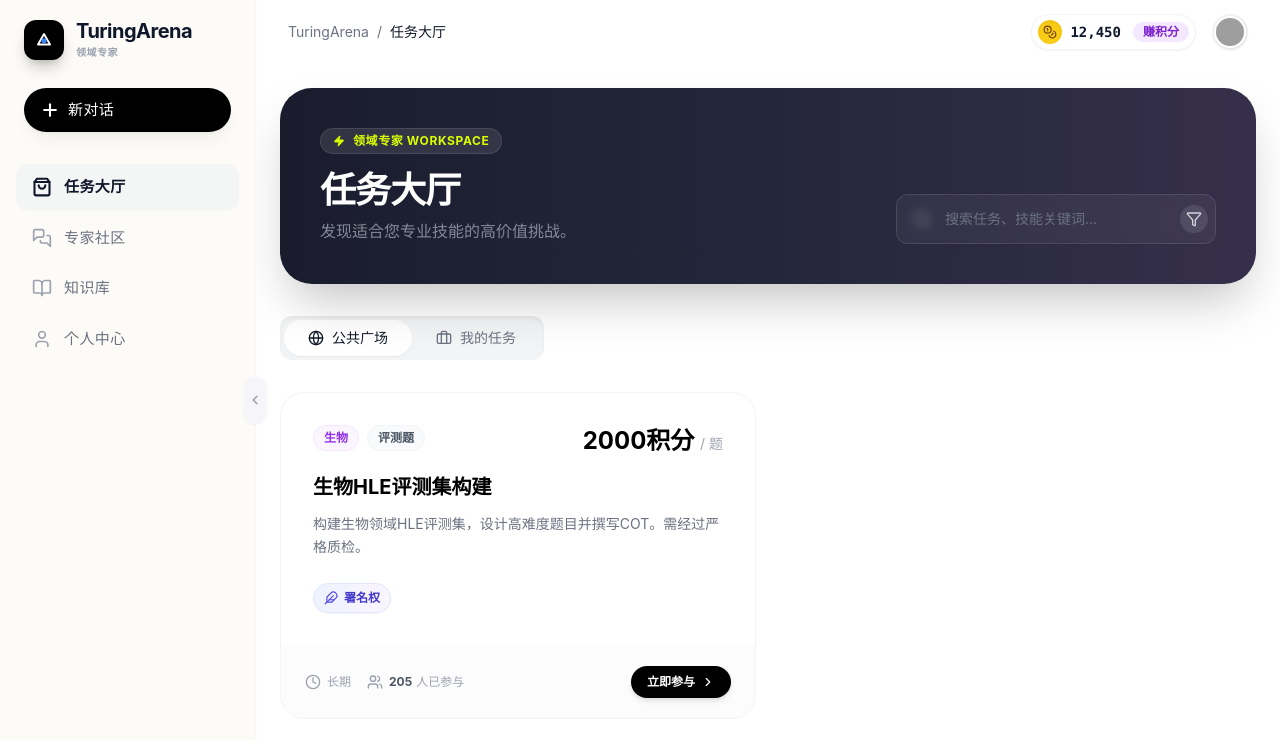
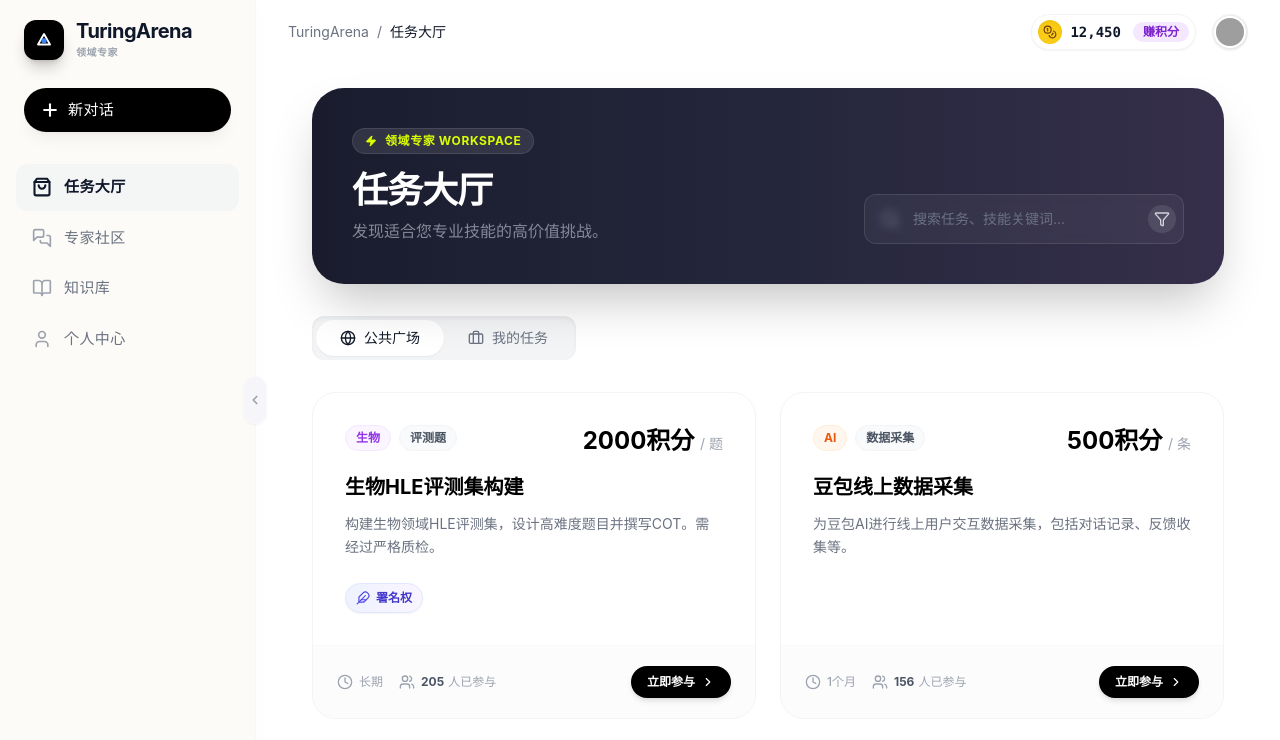
Before and after one commit to Kejin-LI/AI-Workspace, a React (Vite) app: page /expert in a window 1280 px wide. Shown: the top 740 px of the page. Built offline with nearby package versions, Linux system fonts and the light colour scheme; sample sign-in values are in the browser's storage; grey boxes are pictures that could not be loaded.

Commit message:
更新项目文档和页面：添加OnePager文档，优化个人中心教育背景信息

```diff
--- a/src/pages/TaskHall.tsx
+++ b/src/pages/TaskHall.tsx
@@ -19,7 +19,8 @@ import {
   Globe,
   Layout,
   TrendingUp,
-  Feather
+  Feather,
+  RefreshCw
 } from 'lucide-react';
 import { cn } from '../lib/utils';
 import { useNavigate, useLocation } from 'react-router-dom';
@@ -123,6 +124,28 @@ export function TaskHall() {
       color: 'border-lab-purple',
       royalty: true,
       attribution: true
+    },
+    {
+      id: 'doubao-001',
+      title: lang === 'zh' ? '豆包线上数据采集' : 'Doubao Online Data Collection',
+      type: lang === 'zh' ? '数据采集' : 'Data Collection',
+      domain: lang === 'zh' ? 'AI' : 'AI',
+      price: '500积分',
+      unit: lang === 'zh' ? '条' : 'item',
+      totalBudget: '$50,000',
+      deadline: lang === 'zh' ? '1个月' : '1 month',
+      applicants: 156,
+      requiredLevel: 'L3',
+      tags: ['数据采集', '豆包', 'AI'],
+      description: lang === 'zh'
+        ? '为豆包AI进行线上用户交互数据采集，包括对话记录、反馈收集等。'
+        : 'Collect online user interaction data for Doubao AI, including conversation logs and feedback.',
+      requirements: [
+        { icon: Globe, text: lang === 'zh' ? '中文能力' : 'Chinese Language' }
+      ],
+      color: 'border-lab-blue',
+      royalty: false,
+      attribution: false
     }
   ];
 
@@ -131,13 +154,8 @@ export function TaskHall() {
   const [taskAttempts, setTaskAttempts] = useState<Record<string, number>>({});
 
   const handleApply = (task: any) => {
-    // If already attempted and failed, don't allow re-apply
+    // If already passed and in_progress, just switch to 'my' tab
     const myTask = myTasks.find(t => t && t.id === task.id);
-    if (myTask && myTask.status === 'failed') {
-      return;
-    }
-
-    // If already passed and in_progress, just switch to 'my' tab
     if (myTask && myTask.status === 'in_progress') {
       setActiveTab('my');
       return;
@@ -174,6 +192,12 @@ export function TaskHall() {
          if (index === 0) correctOptionIndex = 1;
          if (index === 1) correctOptionIndex = 3;
          if (index === 2) correctOptionIndex = 2;
+      } else if (selectedTask?.id === 'doubao-001') {
+         // Doubao Data Collection Questions
+         // 0: B, 1: B, 2: B
+         if (index === 0) correctOptionIndex = 1;
+         if (index === 1) correctOptionIndex = 1;
+         if (index === 2) correctOptionIndex = 1;
       } else {
          // Default Legal Questions
          // 0: A, 1: B, 2: C
@@ -190,16 +214,25 @@ export function TaskHall() {
     if (selectedTask) {
       setTaskAttempts(prev => ({ ...prev, [selectedTask.id]: 1 }));
 
-      // Add status to task object
+      // Add or update status to task object
       setMyTasks(prev => {
         const currentTasks = Array.isArray(prev) ? prev : [];
-        // Avoid duplicates
-        if (currentTasks.some(t => t?.id === selectedTask.id)) return currentTasks;
+        // Update existing task or add new one
+        const existingIndex = currentTasks.findIndex(t => t?.id === selectedTask.id);
 
-        const updatedTasks = [...currentTasks, {
+        let updatedTasks;
+        if (existingIndex !== -1) {
+          updatedTasks = [...currentTasks];
+          updatedTasks[existingIndex] = {
+            ...updatedTasks[existingIndex],
+            status: isAllCorrect ? 'in_progress' : 'failed'
+          };
+        } else {
+          updatedTasks = [...currentTasks, {
             ...selectedTask,
             status: isAllCorrect ? 'in_progress' : 'failed'
           }];
+        }
         localStorage.setItem('expert_my_tasks', JSON.stringify(updatedTasks));
         return updatedTasks;
       });
@@ -241,6 +274,36 @@ export function TaskHall() {
         {
           question: 'Which statement about protein structure is FALSE?',
           options: ['A. Primary structure refers to the amino acid sequence.', 'B. α-helix and β-sheet belong to secondary structure.', 'C. All proteins must have a quaternary structure to function.', 'D. Hydrophobic interaction is a key force maintaining tertiary structure.']
+        }
+      ];
+    }
+
+    if (selectedTask?.id === 'doubao-001') {
+      return language === 'zh' ? [
+        {
+          question: '豆包AI在数据采集过程中，以下哪种做法是正确的？',
+          options: ['A. 未经用户同意直接采集敏感数据。', 'B. 对采集的数据进行匿名化处理。', 'C. 将用户数据出售给第三方。', 'D. 永久存储所有用户对话记录。']
+        },
+        {
+          question: '在AI模型训练数据收集中，最重要的原则是？',
+          options: ['A. 数据量越大越好，质量不重要。', 'B. 数据多样性和代表性。', 'C. 只采集特定群体的数据。', 'D. 可以使用任何来源的数据。']
+        },
+        {
+          question: '关于用户反馈数据的处理，以下哪项是最佳实践？',
+          options: ['A. 忽略负面反馈，只关注正面反馈。', 'B. 定期分析反馈并用于产品改进。', 'C. 将反馈直接公开在网上。', 'D. 只收集不处理。']
+        }
+      ] : [
+        {
+          question: 'In Doubao AI data collection, which practice is correct?',
+          options: ['A. Collect sensitive data without user consent.', 'B. Anonymize collected data.', 'C. Sell user data to third parties.', 'D. Permanently store all user conversations.']
+        },
+        {
+          question: 'What is the most important principle in AI training data collection?',
+          options: ['A. Quantity over quality.', 'B. Diversity and representativeness.', 'C. Only collect data from specific groups.', 'D. Use data from any source.']
+        },
+        {
+          question: 'What is the best practice for handling user feedback data?',
+          options: ['A. Ignore negative feedback, only focus on positive.', 'B. Regularly analyze and use feedback for product improvement.', 'C. Publish feedback directly online.', 'D. Collect but never process.']
         }
       ];
     }
@@ -288,7 +351,7 @@ export function TaskHall() {
   };
 
   return (
-    <div className="max-w-7xl mx-auto space-y-8">
+    <div className="w-full px-4 md:px-6 lg:px-8 space-y-8">
       {/* Header Section - Matches Image */}
       <div className="relative rounded-[32px] overflow-hidden p-10 bg-gradient-to-r from-[#1a1c2e] via-[#24263b] to-[#362f4b] text-white shadow-2xl">
         <div className="relative z-10 flex flex-col md:flex-row justify-between items-end gap-8">
@@ -349,7 +412,7 @@ export function TaskHall() {
       {activeTab === 'public' ? (
         <>
           {/* Task List */}
-          <div className="grid grid-cols-1 lg:grid-cols-2 gap-6">
+          <div className="grid grid-cols-1 xl:grid-cols-2 gap-6">
             {tasks.map(task => (
               <div
                 key={task.id}
@@ -362,6 +425,7 @@ export function TaskHall() {
                         "px-2.5 py-1 rounded-full text-xs font-bold border",
                         task.domain === 'Legal' || task.domain === '法律' ? "bg-blue-50 text-blue-600 border-blue-100" :
                         task.domain === 'Medical' || task.domain === '医疗' ? "bg-green-50 text-green-600 border-green-100" :
+                        task.domain === 'AI' ? "bg-orange-50 text-orange-600 border-orange-100" :
                         "bg-purple-50 text-purple-600 border-purple-100"
                       )}>
                         {task.domain}
@@ -418,30 +482,56 @@ export function TaskHall() {
                   </div>
                   <button
                     onClick={() => {
-                      if (myTasks.some(t => t && t.id === task.id)) {
+                      const myTask = myTasks.find(t => t && t.id === task.id);
+                      if (myTask) {
+                        if (myTask.status === 'failed') {
+                          handleApply(task);
+                        } else {
                           setActiveTab('my');
-                        return;
                         }
+                      } else {
                         handleApply(task);
+                      }
                     }}
                     className={cn(
                       "px-4 py-2 rounded-full text-xs font-bold transition-all flex items-center justify-center gap-1.5 shadow-md whitespace-nowrap shrink-0",
-                      myTasks.some(t => t && t.id === task.id)
-                        ? "bg-gray-100 text-gray-500 cursor-pointer hover:bg-gray-200"
-                        : "bg-black text-white hover:bg-gray-800 hover:scale-105"
+                      (() => {
+                        const myTask = myTasks.find(t => t && t.id === task.id);
+                        if (myTask) {
+                          if (myTask.status === 'failed') {
+                            return "bg-orange-500 text-white hover:bg-orange-600 hover:scale-105";
+                          }
+                          return "bg-gray-100 text-gray-500 cursor-pointer hover:bg-gray-200";
+                        }
+                        return "bg-black text-white hover:bg-gray-800 hover:scale-105";
+                      })()
                     )}
                   >
-                    {myTasks.some(t => t && t.id === task.id) ? (
+                    {(() => {
+                      const myTask = myTasks.find(t => t && t.id === task.id);
+                      if (myTask) {
+                        if (myTask.status === 'failed') {
+                          return (
+                            <>
+                              <RefreshCw className="w-3.5 h-3.5" />
+                              {language === 'zh' ? '重新申请' : 'Re-apply'}
+                            </>
+                          );
+                        }
+                        return (
                           <>
                             <CheckCircle2 className="w-3.5 h-3.5" />
                             {language === 'zh' ? '已领取，去查看' : 'Applied, View'}
                           </>
-                    ) : (
+                        );
+                      }
+                      return (
                         <>
                           {t.expert.taskHall.card.apply}
                           <ChevronRight className="w-3.5 h-3.5" />
                         </>
-                    )}
+                      );
+                    })()}
                   </button>
                 </div>
               </div>
@@ -481,6 +571,7 @@ export function TaskHall() {
                           "px-2.5 py-1 rounded-full text-xs font-bold border",
                           task.domain === 'Legal' || task.domain === '法律' ? "bg-blue-50 text-blue-600 border-blue-100" :
                           task.domain === 'Medical' || task.domain === '医疗' ? "bg-green-50 text-green-600 border-green-100" :
+                          task.domain === 'AI' ? "bg-orange-50 text-orange-600 border-orange-100" :
                           "bg-purple-50 text-purple-600 border-purple-100"
                         )}>
                           {task.domain}
@@ -581,7 +672,11 @@ export function TaskHall() {
                   <h3 className="text-xl font-display font-bold text-black">{t.expert.taskHall.modal.title}</h3>
                   <div className="flex items-center gap-3 mt-1">
                     <p className="text-sm text-gray-500 font-medium">{selectedTask.title}</p>
-                    <span className="text-[10px] px-2 py-0.5 rounded-full bg-red-100 text-red-600 font-bold animate-pulse">为方便体验demo，正确答案为：B、D、C</span>
+                    <span className="text-[10px] px-2 py-0.5 rounded-full bg-red-100 text-red-600 font-bold animate-pulse">
+                      {selectedTask.id === 'hle-001' ? '为方便体验demo，正确答案为：B、D、C' :
+                       selectedTask.id === 'doubao-001' ? '为方便体验demo，正确答案为：B、B、B' :
+                       '为方便体验demo，正确答案为：A、B、C'}
+                    </span>
                   </div>
                 </div>
                 <button
--- a/src/pages/UserProfile.tsx
+++ b/src/pages/UserProfile.tsx
@@ -60,7 +60,7 @@ export function UserProfile() {
   // 教育背景状态
   const [educationList, setEducationList] = useState([
     { id: 1, school: '英国爱丁堡大学', major: '生物信息学', degree: '硕士', start: '2019.09', end: '2021.07' },
-    { id: 2, school: '浙江大学', major: '计算机科学与技术', degree: '学士', start: '2015.09', end: '2019.07' }
+    { id: 2, school: '莱斯大学', major: '神秘主义与灵知研究', degree: '学士', start: '2015.09', end: '2019.07' }
   ]);
   const [showAddEducation, setShowAddEducation] = useState(false);
   const [editingEduId, setEditingEduId] = useState<number | null>(null);
```
Also changed, not shown: src/pages/LandingPage.tsx (+7 -1 lines), 1 other file (tests, documents, lock files or other folders). Lines whose indentation alone changed are shown as unchanged.
